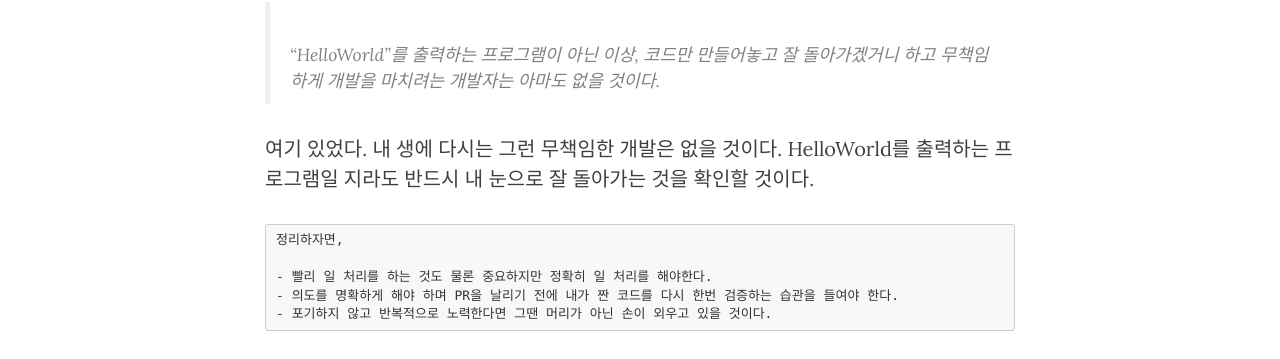
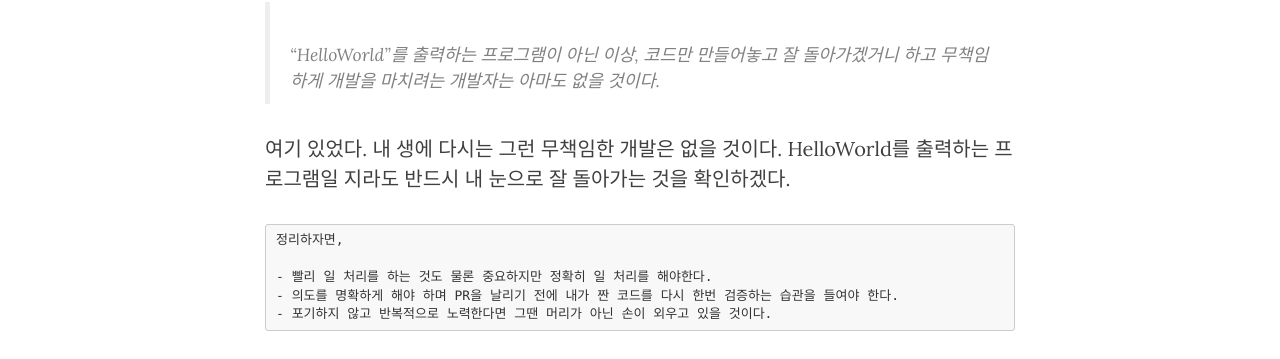
Before and after one commit to smnkim/smnkim.github.io, a Jekyll site: the page built from _posts/2016-01-18-smn-article.4.markdown, in a window 1280 px wide and 900 px high, scrolled down 2960 px. Shown: the part 146-505 px from the top of the window. Built offline with Jekyll 4.4.1, drawn with Linux system fonts in a browser that asks for light colours; nearby versions of some CDN libraries.

Commit message:
add my article

```diff
--- a/_posts/2016-01-18-smn-article.4.markdown
+++ b/_posts/2016-01-18-smn-article.4.markdown
@@ -80,7 +80,7 @@ Merge한 코드에는 내가 미처 아직 지우지 못했던 주석코드 들
 
 >"HelloWorld"를 출력하는 프로그램이 아닌 이상, 코드만 만들어놓고 잘 돌아가겠거니 하고 무책임하게 개발을 마치려는 개발자는 아마도 없을 것이다.
 
-여기 있었다. 내 생에 다시는 그런 무책임한 개발은 없을 것이다. HelloWorld를 출력하는 프로그램일 지라도 반드시 내 눈으로 잘 돌아가는 것을 확인할 것이다.
+여기 있었다. 내 생에 다시는 그런 무책임한 개발은 없을 것이다. HelloWorld를 출력하는 프로그램일 지라도 반드시 내 눈으로 잘 돌아가는 것을 확인하겠다.
 
 
 
```
